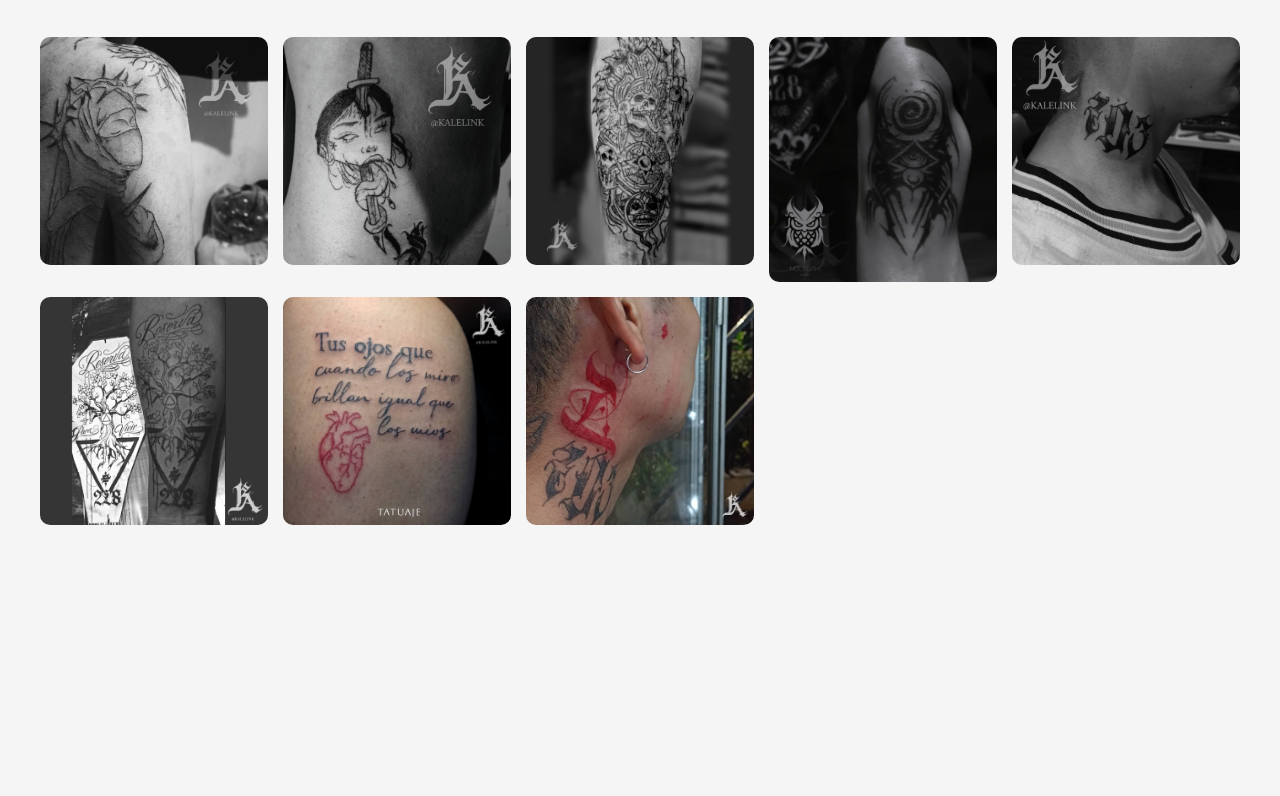
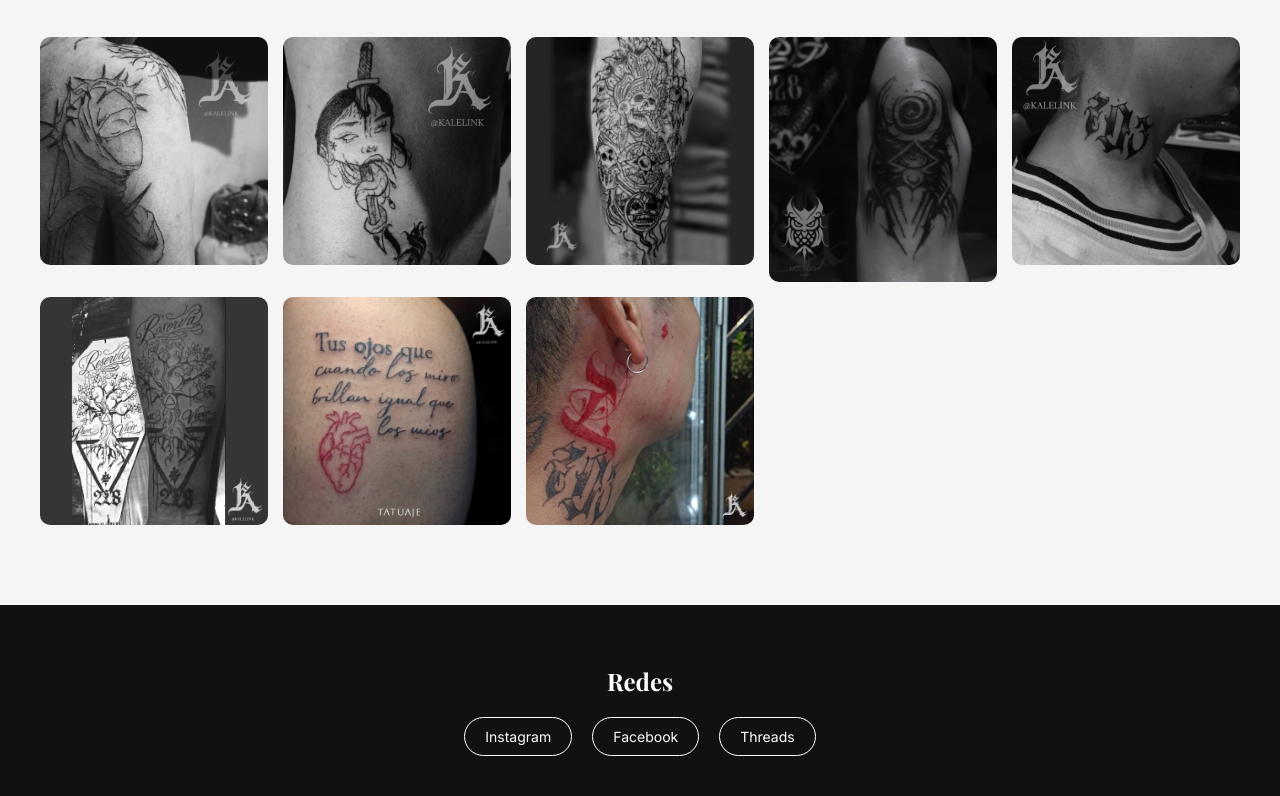
Before and after one commit to kalelink-tattoo/tattoo-website, a plain HTML site: page index.html in a window 1280 px wide. Shown: the part 1656-2452 px from the top of the page. Before the commit the page ends 2261 px from the top, so only its background shows below. Drawn offline with nearby package versions, Linux system fonts and the light colour scheme.

Commit message:
Add files via upload

```diff
--- a/index.html
+++ b/index.html
@@ -77,6 +77,16 @@
 <a class="whatsapp-float" href="https://wa.me/522286531755?text=Hola%20quiero%20agendar%20un%20tatuaje" target="_blank">
   Agendar cita
 </a>
+<!-- REDES SOCIALES -->
+<section class="social">
+  <h2>Redes</h2>
+
+  <div class="social-links">
+    <a href="https://www.instagram.com/kalelgc_ink?igsh=bGk4MWg1em9oNnR6" target="_blank">Instagram</a>
+    <a href="https://www.facebook.com/share/18PQVgBqri/" target="_blank">Facebook</a>
+    <a href="https://www.threads.com/@kalel_ink" target="_blank">Threads</a>
+  </div>
+</section>
 
 </body>
 </html>
--- a/style.css
+++ b/style.css
@@ -153,3 +153,37 @@ body {
 .whatsapp-float:hover {
   transform: scale(1.05);
 }
+/* REDES */
+.social {
+  padding: 40px 20px;
+  text-align: center;
+  background: #111;
+  color: white;
+}
+
+.social h2 {
+  font-family: 'Playfair Display', serif;
+  margin-bottom: 20px;
+}
+
+.social-links {
+  display: flex;
+  justify-content: center;
+  gap: 20px;
+  flex-wrap: wrap;
+}
+
+.social-links a {
+  color: white;
+  text-decoration: none;
+  border: 1px solid white;
+  padding: 10px 20px;
+  border-radius: 30px;
+  transition: 0.3s;
+  font-size: 14px;
+}
+
+.social-links a:hover {
+  background: white;
+  color: black;
+}
```
